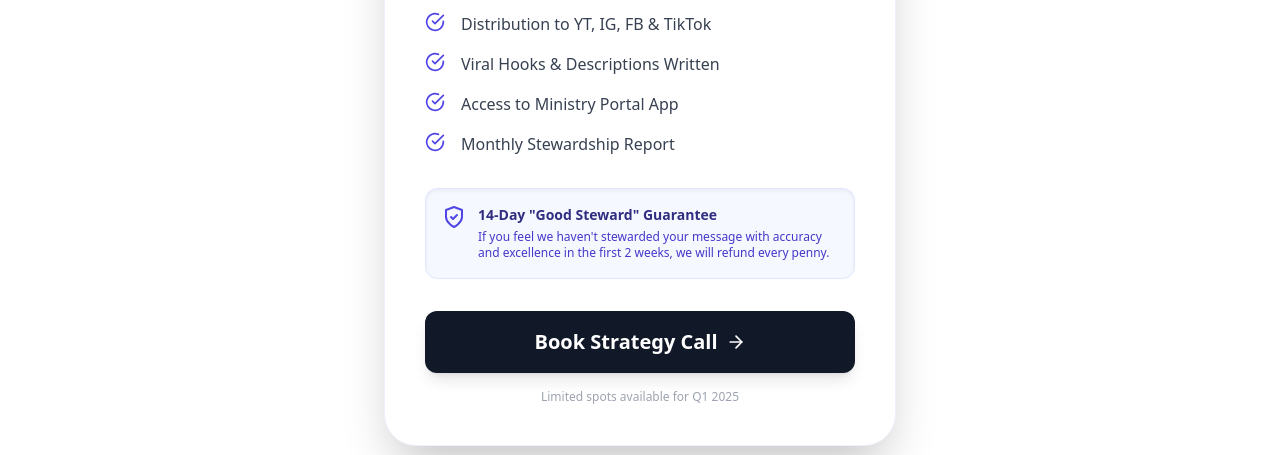
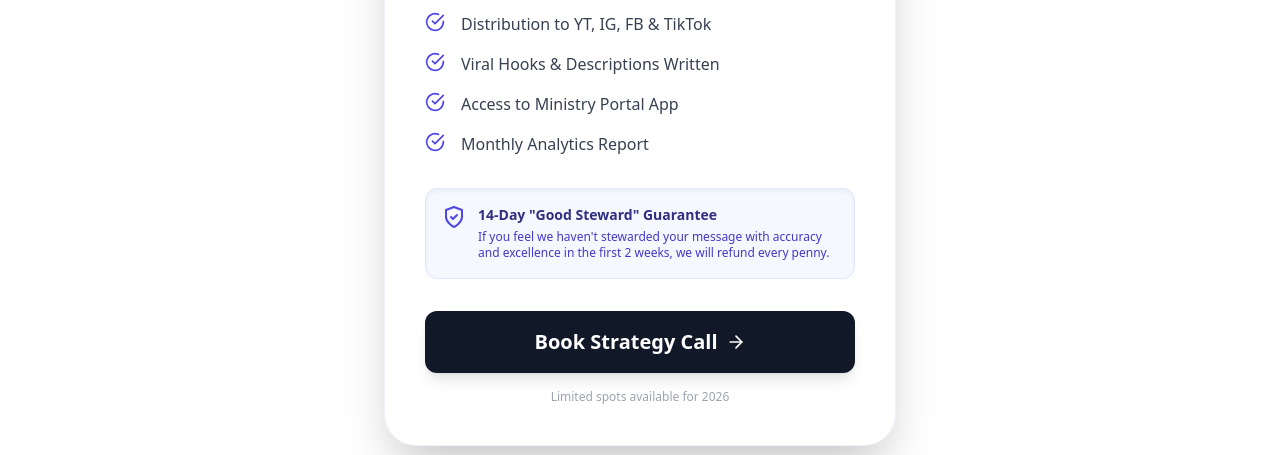
Before and after one commit to robertjanmastenbroek/the-sunday-team, a React (Vite) app: page / in a window 1280 px wide. Shown: the part 4340-4795 px from the top of the page. Built offline with nearby package versions, Linux system fonts and the light colour scheme.

Commit message:
feat: upgrade website to world-class Electronic Worship aesthetic and new pricing tiers

```diff
--- a/src/App.jsx
+++ b/src/App.jsx
@@ -729,7 +729,7 @@ const Pricing = () => (
               "Distribution to YT, IG, FB & TikTok",
               "Viral Hooks & Descriptions Written",
               "Access to Ministry Portal App",
-              "Monthly Stewardship Report"
+              "Monthly Analytics Report"
             ].map((feature, i) => (
               <li key={i} className="flex items-start">
                 <div className="flex-shrink-0 w-6">
@@ -759,7 +759,7 @@ const Pricing = () => (
             >
               Book Strategy Call <ArrowRight className="ml-2" size={20}/>
             </button>
-            <p className="mt-4 text-xs text-gray-400">Limited spots available for Q1 2025</p>
+            <p className="mt-4 text-xs text-gray-400">Limited spots available for 2026</p>
           </div>
         </div>
       </div>
```
